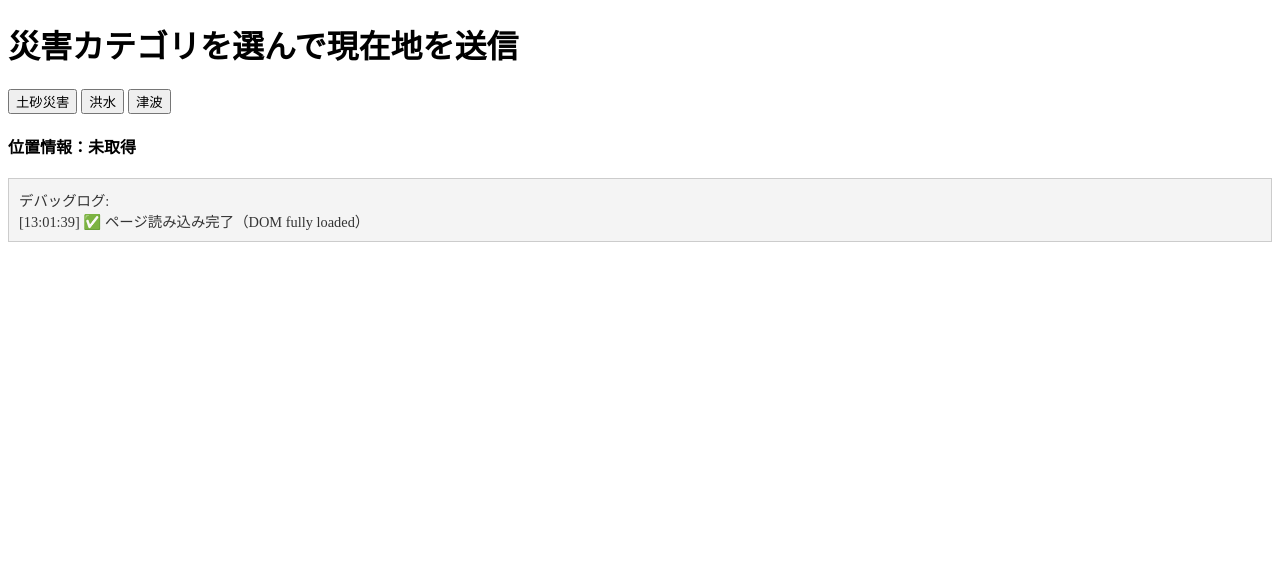
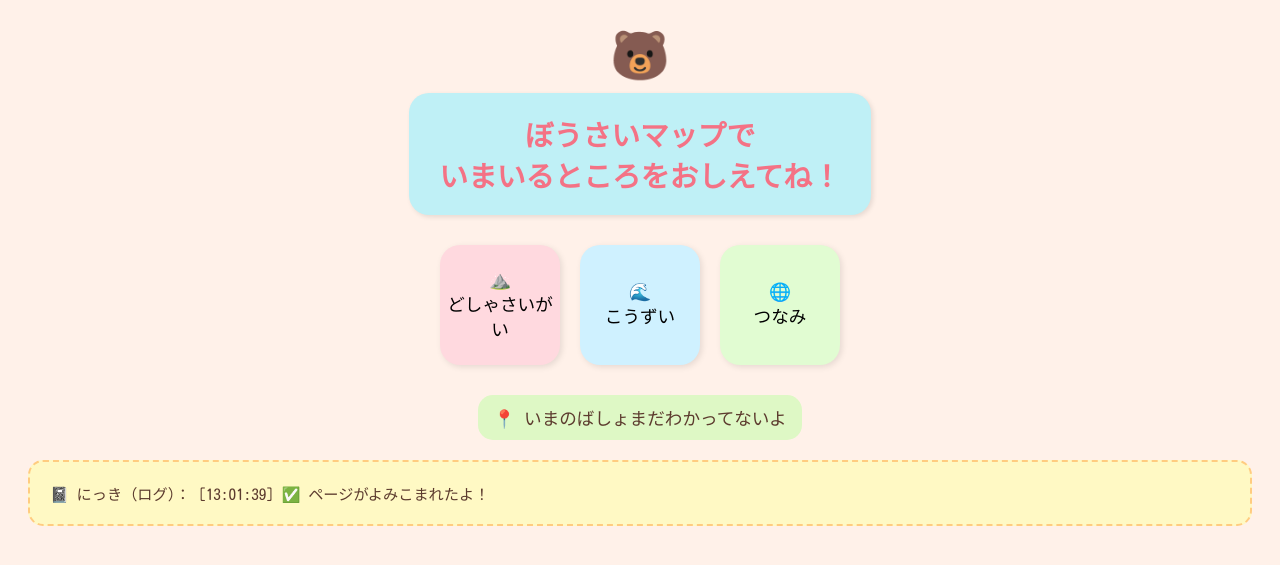
Before and after one commit to aki41105/entropy, a Flask app: page /getGeolocate in a window 1280 px wide. Shown: the top 565 px of the page. Run offline with Flask 3, Linux system fonts and the light colour scheme.

Commit message:
フロントエンドを可愛く

```diff
--- a/map_app/templates/geolocate.html
+++ b/map_app/templates/geolocate.html
@@ -3,33 +3,102 @@
 <head>
   <meta charset="UTF-8" />
   <meta name="viewport" content="width=device-width, initial-scale=1.0" />
-  <title>災害カテゴリの送信（デバッグ強化版）</title>
+  <title>ぼうさいマップ</title>
+  <link href="https://fonts.googleapis.com/css2?family=Kosugi+Maru&display=swap" rel="stylesheet">
   <style>
+    body {
+      font-family: 'Kosugi Maru', sans-serif;
+      background-color: #fff1e9;
+      color: #5c3b2e;
+      text-align: center;
+      padding: 20px;
+    }
+
+    .bear {
+      font-size: 3em;
+      margin-bottom: -10px;
+    }
+
+    h1 {
+      background-color: #bff0f6;
+      border-radius: 20px;
+      display: inline-block;
+      padding: 20px 30px;
+      color: #f47285;
+      font-size: 1.8em;
+      margin-bottom: 30px;
+      box-shadow: 2px 2px 5px rgba(0,0,0,0.1);
+    }
+
+    .btn-container {
+      display: flex;
+      justify-content: center;
+      gap: 20px;
+      margin-bottom: 30px;
+      flex-wrap: wrap;
+    }
+
+    button {
+      border: none;
+      border-radius: 20px;
+      width: 120px;
+      height: 120px;
+      font-size: 1.1em;
+      cursor: pointer;
+      box-shadow: 2px 2px 6px rgba(0,0,0,0.1);
+      transition: 0.2s ease;
+    }
+
+    #btn-dosya {
+      background-color: #ffd9df;
+    }
+
+    #btn-flood {
+      background-color: #cff1ff;
+    }
+
+    #btn-tsunami {
+      background-color: #e1fcd2;
+    }
+
+    button:hover {
+      transform: scale(1.05);
+    }
+
+    #locationDisplay {
+      background-color: #def8c5;
+      padding: 10px 15px;
+      border-radius: 15px;
+      font-size: 1.1em;
+      margin-bottom: 20px;
+      display: inline-block;
+    }
+
     #log {
-      white-space: pre-wrap;
-      font-size: 0.9em;
-      color: #333;
-      background: #f4f4f4;
-      border: 1px solid #ccc;
-      padding: 10px;
-      margin-top: 20px;
-      max-height: 300px;
+      background-color: #fff9c4;
+      border: 2px dashed #ffcc80;
+      border-radius: 15px;
+      padding: 20px;
+      max-height: 200px;
       overflow-y: auto;
+      font-size: 0.95em;
+      text-align: left;
     }
   </style>
 </head>
 <body>
-  <h1>災害カテゴリを選んで現在地を送信</h1>
+  <div class="bear">🐻</div>
+  <h1>ぼうさいマップで<br>いまいるところをおしえてね！</h1>
 
-  <button id="btn-dosya">土砂災害</button>
-  <button id="btn-flood">洪水</button>
-  <button id="btn-tsunami">津波</button>
-
-  <div id="locationDisplay" style="margin-top: 20px; font-weight: bold;">
-    位置情報：未取得
+  <div class="btn-container">
+    <button id="btn-dosya">⛰️<br>どしゃさいがい</button>
+    <button id="btn-flood">🌊<br>こうずい</button>
+    <button id="btn-tsunami">🌐<br>つなみ</button>
   </div>
 
-  <div id="log"><strong>デバッグログ:</strong></div>
+  <div id="locationDisplay">📍 いまのばしょまだわかってないよ</div>
+
+  <div id="log">📓 <strong>にっき（ログ）：</strong></div>
 
   <script>
     const logArea = document.getElementById("log");
@@ -42,17 +111,17 @@
     }
 
     document.addEventListener("DOMContentLoaded", () => {
-      log("✅ ページ読み込み完了（DOM fully loaded）");
+      log("✅ ページがよみこまれたよ！");
       document.getElementById("btn-dosya").addEventListener("click", () => sendWithCategory("dosya"));
       document.getElementById("btn-flood").addEventListener("click", () => sendWithCategory("flood"));
       document.getElementById("btn-tsunami").addEventListener("click", () => sendWithCategory("tsunami"));
     });
 
     async function getCurrentLocation() {
-      log("📍 現在地取得開始");
+      log("📍 いまのばしょをさがしているよ...");
       return new Promise((resolve, reject) => {
         if (!navigator.geolocation) {
-          const msg = "⚠️ Geolocationがサポートされていません";
+          const msg = "⚠️ ブラウザがばしょをしらないみたい...";
           log(msg);
           reject(msg);
         } else {
@@ -62,13 +131,13 @@
                 latitude: position.coords.latitude,
                 longitude: position.coords.longitude
               };
-              log("✅ 現在地取得成功", coords);
+              log("✅ ばしょがわかったよ！", coords);
               document.getElementById("locationDisplay").textContent =
-                `位置情報：緯度 ${coords.latitude.toFixed(5)}, 経度 ${coords.longitude.toFixed(5)}`;
+                `📍 いまのばしょ：緯度 ${coords.latitude.toFixed(5)}, 経度 ${coords.longitude.toFixed(5)}`;
               resolve(coords);
             },
             (error) => {
-              const errMsg = `❌ 位置情報取得失敗: ${error.message}`;
+              const errMsg = `❌ ばしょがわからなかったよ...: ${error.message}`;
               log(errMsg);
               reject(errMsg);
             },
@@ -79,14 +148,14 @@
     }
 
     async function sendWithCategory(category) {
-      log(`🚨 ボタンが押されました: ${category}`);
+      log(`🚨「${category}」を おしたよ`);
       const url = "/api/json_geolocate/";
 
       try {
         const location = await getCurrentLocation();
         const payload = { ...location, category };
 
-        log("📤 サーバーへ送信するデータ:", payload);
+        log("📤 サーバーに おくってるよ〜", payload);
         console.table(payload);
 
         const response = await fetch(url, {
@@ -95,26 +164,26 @@
           body: JSON.stringify(payload)
         });
 
-        log(`📥 HTTPステータス: ${response.status} ${response.statusText}`);
+        log(`📥 サーバーのへんじ: ${response.status} ${response.statusText}`);
         if (!response.ok) {
-          throw new Error(`サーバー応答エラー: ${response.statusText}`);
+          throw new Error(`⚠️ サーバーが へんじをかえせなかったよ…`);
         }
 
         const json = await response.json();
-        log("📥 サーバーからのJSON応答", json);
+        log("📥 サーバーからのへんじ：", json);
 
         if (json.status === "ok" && json.map) {
-          log("✅ 地図URLを受信 → 新しいタブで開きます", json.map);
+          log("✅ ちずを ひらくね！", json.map);
           window.open(json.map, "_self");
         } else {
-          log("⚠️ 地図URLが見つかりません", json);
-          alert("エラー: 応答に地図URLが含まれていません");
+          log("⚠️ ちずのURLが みつからなかったよ", json);
+          alert("エラー：ちずがないみたい。もういちどためしてみてね！");
         }
       } catch (err) {
-        log("❌ 通信または処理中にエラーが発生", err.message);
-        alert("送信失敗: 詳細はデバッグログをご確認ください");
+        log("❌ エラーがおきちゃった…", err.message);
+        alert("うまくいかなかったみたい。にっきをみてね！");
       } finally {
-        log("🔚 --- 処理終了 ---\n");
+        log("🔚 しゅうりょう〜！\n");
       }
     }
   </script>
```
